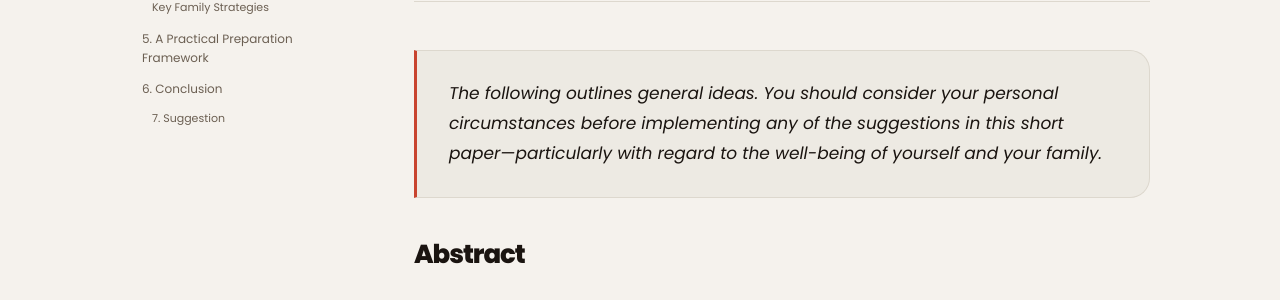
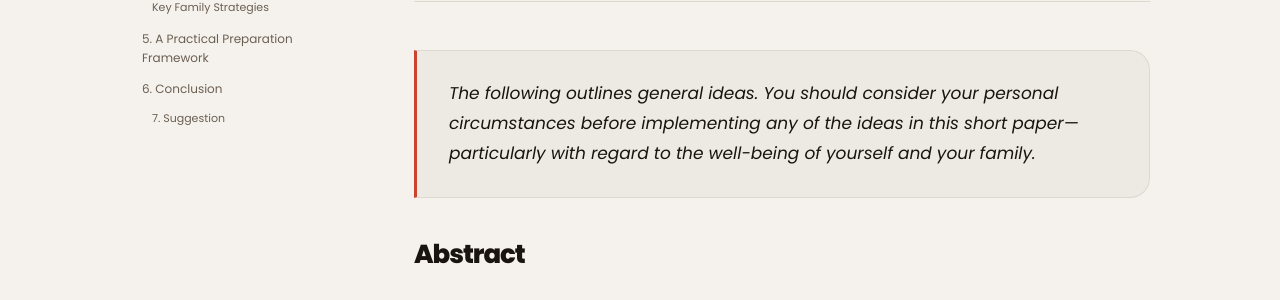
Before and after one commit to selfdriven-foundation/selfdriven-ai, a Jekyll site: the page built from docs/pages/research-constructive-prepare.md, in a window 1280 px wide and 900 px high. Shown: the part 392-692 px from the top of the window. Built offline with Jekyll 4.4.1, drawn with Linux system fonts in a browser that asks for light colours.

Commit message:
Update research-constructive-prepare.md

```diff
--- a/docs/pages/research-constructive-prepare.md
+++ b/docs/pages/research-constructive-prepare.md
@@ -7,7 +7,7 @@ permalink: /research/constructive-preparation
 
 **Preparing the Mind, Finances, and Family for Economic Transformation**
 
-> The following outlines general ideas. You should consider your personal circumstances before implementing any of the suggestions in this short paper—particularly with regard to the well-being of yourself and your family.
+> The following outlines general ideas. You should consider your personal circumstances before implementing any of the ideas in this short paper—particularly with regard to the well-being of yourself and your family.
 
 ## Abstract
 
```
